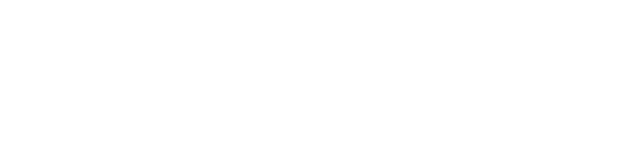
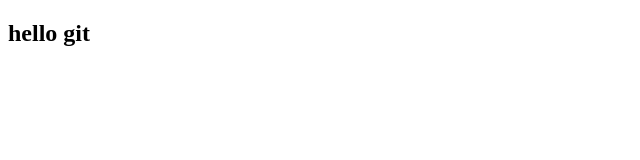
Before and after one commit to Emebet211224/gitpractice, a plain HTML site: page pages/index.html in a window 1280 px wide. Shown: the whole page, without its empty margins (0-640 px from the left). Drawn offline with Linux system fonts and the light colour scheme.

Commit message:
Update index.html
creath2

```diff
--- a/pages/index.html
+++ b/pages/index.html
@@ -7,6 +7,6 @@
     <title>githubpractice</title>
 </head>
 <body>
-
+   <h2>hello git</h2>
 </body>
 </html>
```
